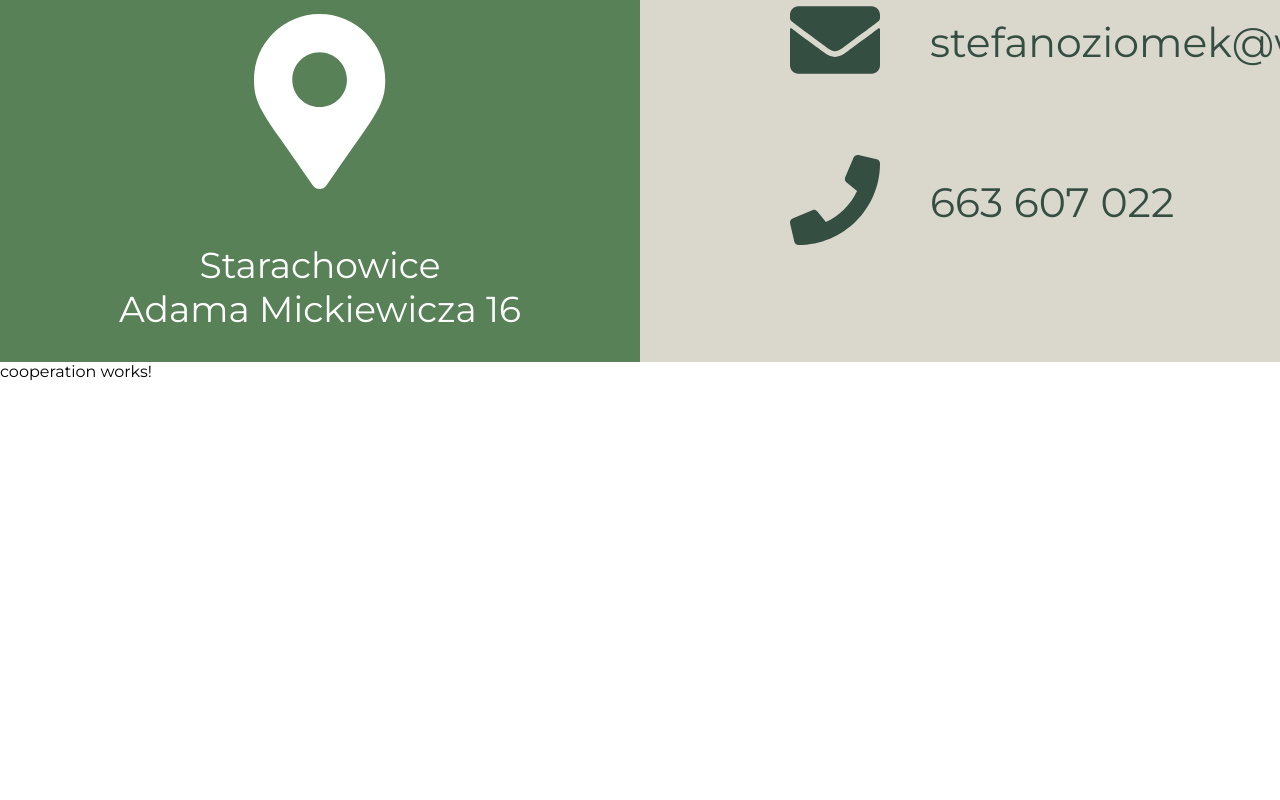
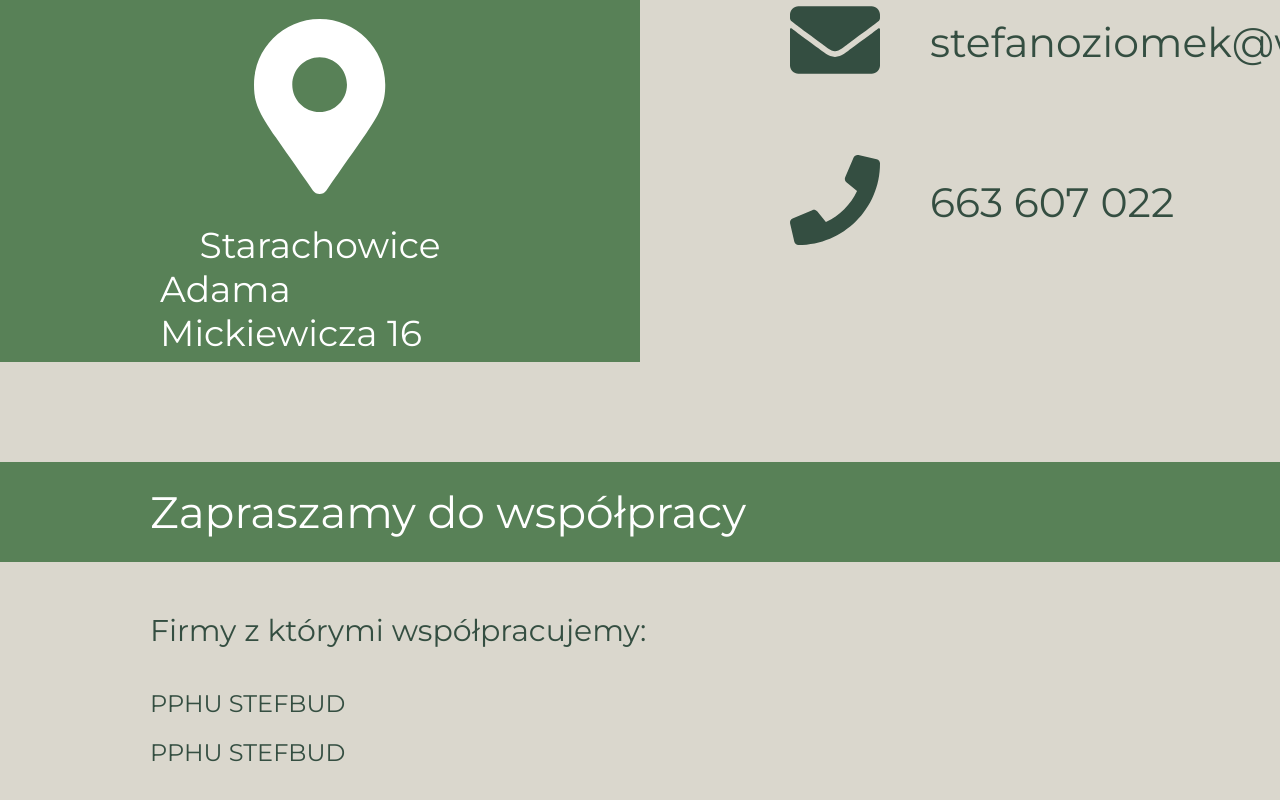
Before and after one commit to strakkamil/stefbudsrr, an Angular app: page / in a window 1280 px wide. Shown: the part 2641-3441 px from the top of the page. Before the commit the page ends 3022 px from the top, so only its background shows below. Built offline with nearby package versions, Linux system fonts and the light colour scheme.

Commit message:
add coop

```diff
--- a/src/app/components/contact/contact.component.css
+++ b/src/app/components/contact/contact.component.css
@@ -27,7 +27,7 @@ section.informations{
 	height: 100%;
 }
 
-.map{
+.map, a.map{
 	display: flex;
 	flex-direction: column;
 	justify-content: space-evenly;
@@ -37,9 +37,10 @@ section.informations{
 	cursor: pointer;
 	filter: brightness(1);
 	transition: .3s;
+	text-decoration: none;
 }
 
-.map:hover{
+a.map:hover{
 	filter: brightness(1.1);
 }
 
--- a/src/app/components/contact/contact.component.html
+++ b/src/app/components/contact/contact.component.html
@@ -1,6 +1,7 @@
 <section id="contact">
 	<h3>Kontakt</h3>
 	<section class="informations">
+		<a class="map" href="https://www.google.com/maps/place/Producent+mebli+PPHU+Stefbud/@51.0563914,21.0529127,15z/data=!4m6!3m5!1s0x47181421d1738095:0xbc26c0babd3aba69!8m2!3d51.0563914!4d21.0529127!16s%2Fg%2F1tgg8q66" target="_blank">
 		<div class="map">
 			<h4>Skontaktuj się z nami</h4>
 			<span><fa-icon [icon]="faMapMarkerAlt"></fa-icon></span>
@@ -9,6 +10,7 @@
 				<p>Adama Mickiewicza 16</p>
 			</div>
 		</div>
+		</a>
 		<div class="mail-phone">
 			<p>
 				<span class="icon"><fa-icon [icon]="faEnvelope"></fa-icon></span>
--- a/src/app/components/cooperation/cooperation.component.css
+++ b/src/app/components/cooperation/cooperation.component.css
@@ -0,0 +1,97 @@
+section {
+	display: flex;
+	flex-direction: column;
+	justify-content: space-between;
+	height: calc(100vh - 100px);
+	width: 100%;
+	background-color: #DAD7CD;
+	padding: 100px 0;
+}
+
+.heading {
+	display: flex;
+	align-items: center;
+	height: 100px;
+	padding: 0 150px;
+	background-color: #588157;
+	font-size: 44px;
+	color: #fff;
+}
+
+.heading h4 {
+	font-weight: normal;
+}
+
+.main {
+	padding: 50px 150px 0;
+	color: #344E41;
+}
+
+.main h5 {
+	font-size: 30px;
+	font-weight: normal;
+	margin-bottom: 40px;
+}
+
+.main li {
+	margin: 20px 0;
+	list-style: none;
+}
+
+.main a {
+	font-size: 24px;
+	text-decoration: none;
+	color: #344E41;
+	filter: brightness(1);
+	transition: .3s;
+}
+
+.main a:hover {
+	filter: brightness(1.5);
+}
+
+.back {
+	padding: 0 150px;
+	width: 100%;
+	display: flex;
+	justify-content: flex-end;
+}
+
+.back .arrow{
+	display: flex;
+	flex-direction: column;
+	cursor: pointer;
+	animation: upArrow both 5s infinite;
+}
+
+.back span {
+	color: #344E41;
+	font-size: 33px;
+}
+
+.back span.icon {
+	text-align: center;
+	font-size: 150px;
+}
+
+@keyframes upArrow {
+	0% {
+		transform: translateY(0);
+		opacity: 0;
+	}
+
+	10% {
+		transform: translateY(0);
+		opacity: 1;
+	}
+
+	90% {
+		transform: translateY(-100px);
+		opacity: 1;
+	}
+
+	100% {
+		transform: translateY(-100px);
+		opacity: 0;
+	}
+}
--- a/src/app/components/cooperation/cooperation.component.html
+++ b/src/app/components/cooperation/cooperation.component.html
@@ -1 +1,20 @@
-<p>cooperation works!</p>
+<section id="wspolpraca">
+	<div class="container">
+		<div class="heading">
+			<h4>Zapraszamy do współpracy</h4>
+		</div>
+		<div class="main">
+			<h5>Firmy z którymi współpracujemy:</h5>
+			<ul>
+				<li><a href="https://www.wp.pl" target="_blank">PPHU STEFBUD</a></li>
+				<li><a href="https://www.wp.pl" target="_blank">PPHU STEFBUD</a></li>
+			</ul>
+		</div>
+	</div>
+	<div class="back">
+		<div class="arrow">
+			<span (click)="onTop()" class="icon"><fa-icon [icon]="faAngleUp"></fa-icon></span>
+			<span>Powrót na górę</span>
+		</div>
+	</div>
+</section>
--- a/src/app/components/cooperation/cooperation.component.ts
+++ b/src/app/components/cooperation/cooperation.component.ts
@@ -1,4 +1,5 @@
 import { Component } from '@angular/core';
+import { faAngleUp } from '@fortawesome/free-solid-svg-icons';
 
 @Component({
   selector: 'app-cooperation',
@@ -6,5 +7,9 @@ import { Component } from '@angular/core';
   styleUrls: ['./cooperation.component.css']
 })
 export class CooperationComponent {
+	faAngleUp = faAngleUp
 
+	onTop() {
+		window.scrollTo(0, 0)
+	}
 }
--- a/src/app/components/header/header.component.html
+++ b/src/app/components/header/header.component.html
@@ -5,6 +5,6 @@
 	<ul>
 		<li><a routerLink="/realizacje">Realizacje</a></li>
 		<li><a [routerLink]="['/']" fragment="contact">Kontakt</a></li>
-		<li><a href="#">Współpraca</a></li>
+		<li><a [routerLink]="['/']" fragment="wspolpraca">Współpraca</a></li>
 	</ul>
 </header>
```
